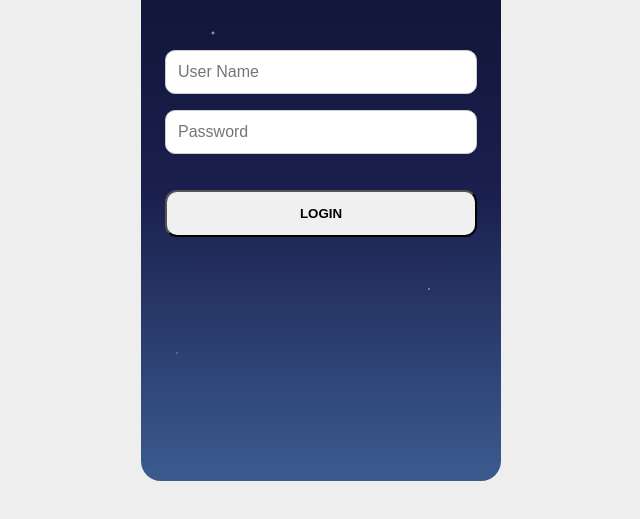
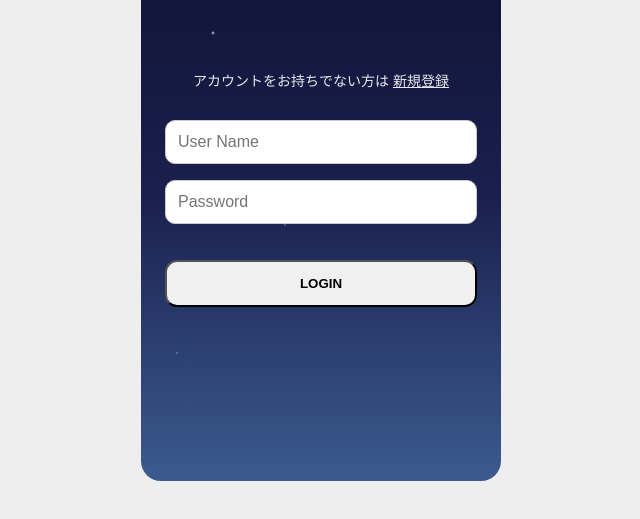
Before and after one commit to p2hacks2025/pre-24, a plain HTML site: page frontend/Screen/login.html in a window 1280 px wide. Shown: the part 239-758 px from the top of the page, without its empty margins (319-959 px from the left). Drawn offline with Linux system fonts and the light colour scheme.

Commit message:
るかさんごめん

```diff
--- a/frontend/Screen/login.html
+++ b/frontend/Screen/login.html
@@ -12,6 +12,11 @@
     <h1 class="title">Journey App</h1>
 
     <div class="login-area">
+      <p class="signup-link">
+  アカウントをお持ちでない方は
+  <a href="signup.html">新規登録</a>
+</p>
+
       <input id="username" type="text" placeholder="User Name">
       <input id="password" type="password" placeholder="Password">
 
```
